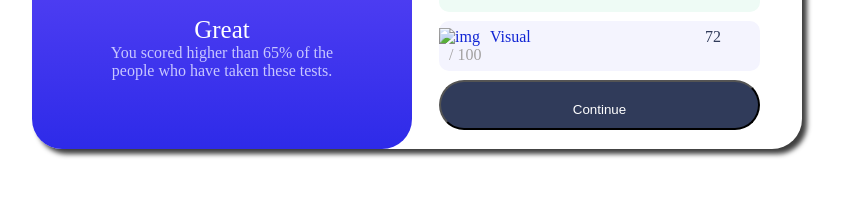
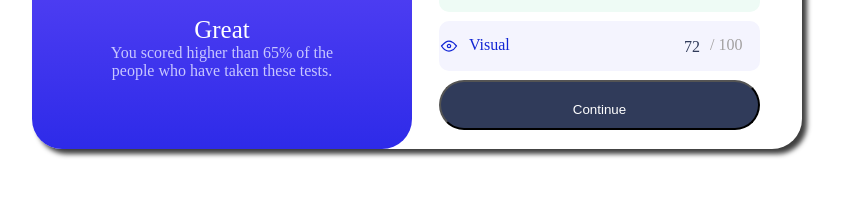
Before and after one commit to devritra/Result-summary-component, a plain HTML site: page index.html in a window 1280 px wide. Shown: the part 587-800 px from the top of the page, without its empty margins (311-1153 px from the left). Drawn offline with Linux system fonts and the light colour scheme.

Commit message:
Update index.html
Signed-off-by: Aritra <158503009+devritra@users.noreply.github.com>

```diff
--- a/index.html
+++ b/index.html
@@ -33,7 +33,7 @@
             <span class="Verbal">Verbal</span><span class="a">61</span><span class="b">/ 100</span>
           </section>
           <section class="Visual">
-            <img src="elements/icon-visual.svg" alt="img">
+            <img src="icon-visual.svg" alt="img">
             <span class="Visual">Visual</span><span class="a">72</span><span class="b">/ 100</span>
           </section>
           <button>Continue</button>
```
